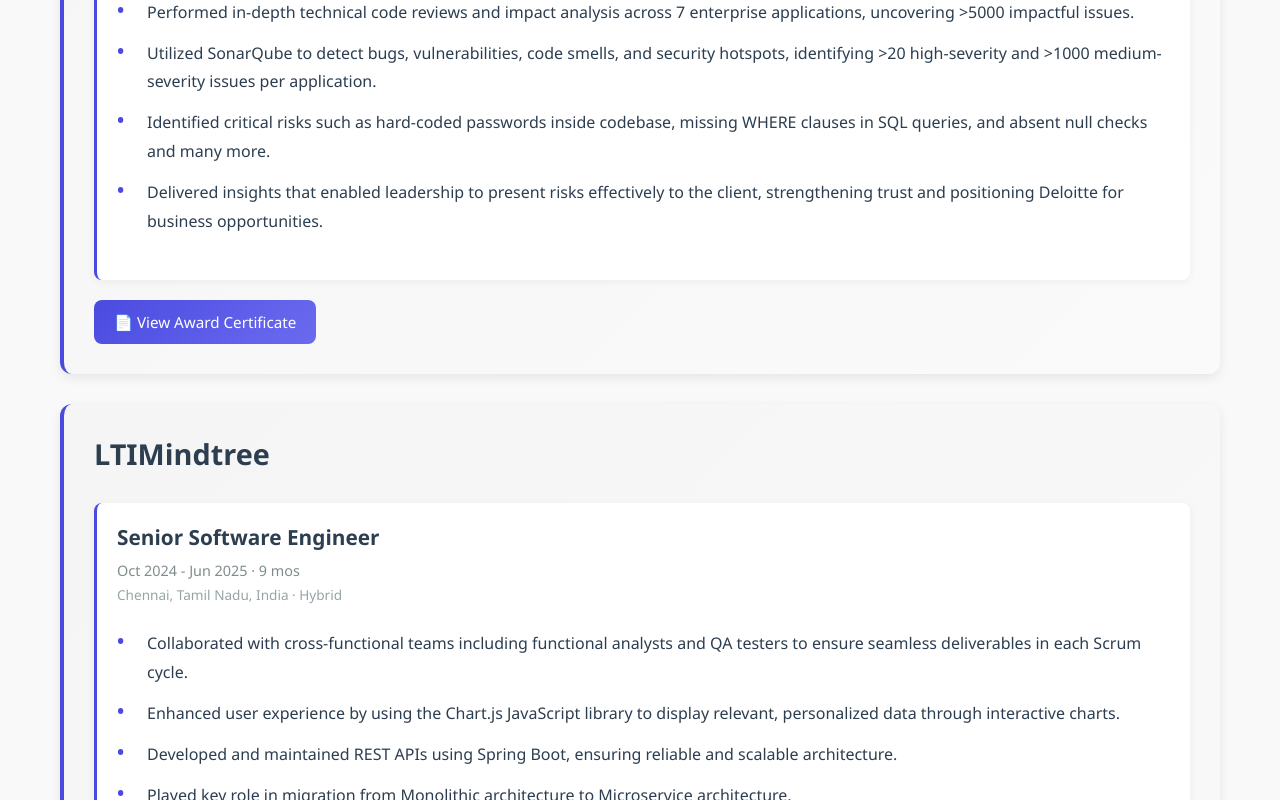
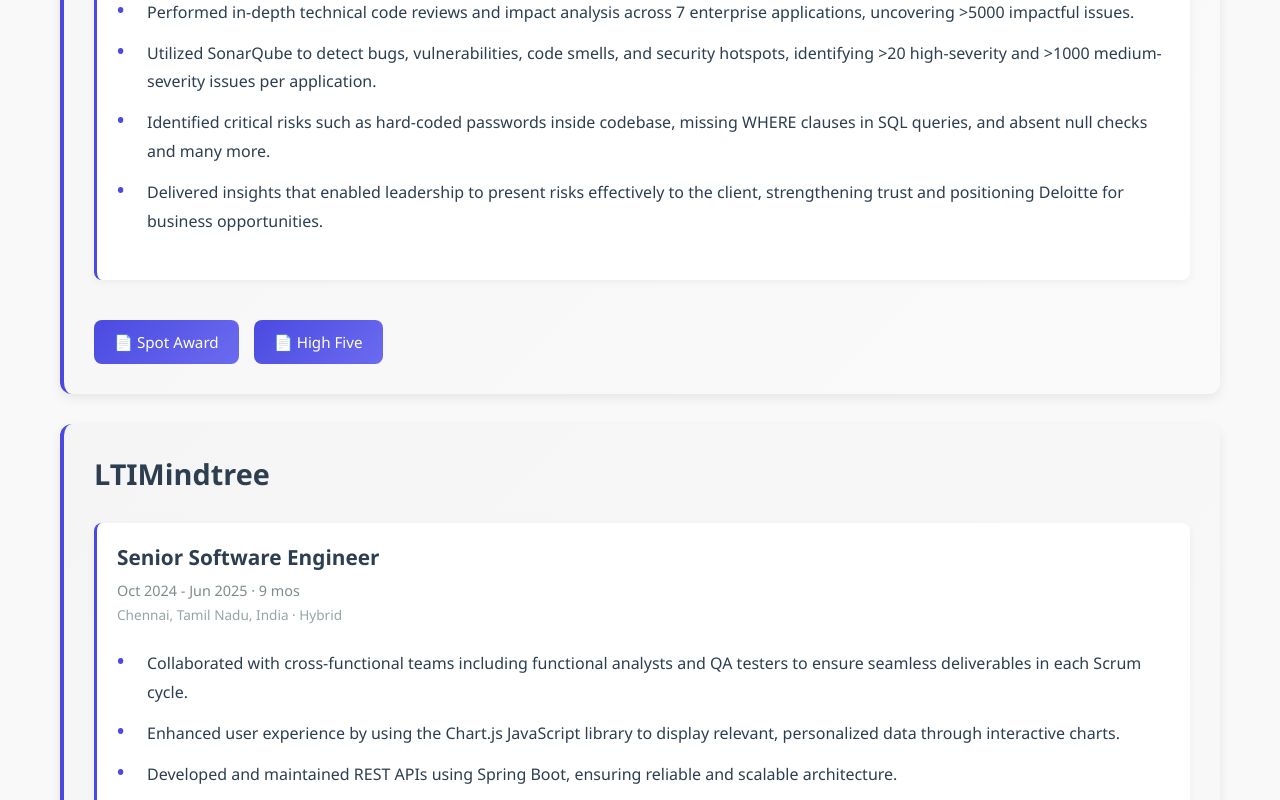
Before and after one commit to pratap8/pratap-profile, a React (Create React App) app: page / in a window 1280 px wide. Shown: the part 1542-2342 px from the top of the page. Built offline with nearby package versions, Linux system fonts and the light colour scheme.

Commit message:
Added High Five certificate

```diff
--- a/src/components/Experience/Experience.css
+++ b/src/components/Experience/Experience.css
@@ -204,6 +204,13 @@
   box-shadow: 0 6px 12px rgba(74, 74, 224, 0.3);
 }
 
+.pdf-buttons-container {
+  display: flex;
+  gap: 15px;
+  margin-top: 20px;
+  flex-wrap: wrap;
+}
+
 /* Responsive Design */
 @media (max-width: 768px) {
   .experience-section {
--- a/src/components/Experience/Experience.jsx
+++ b/src/components/Experience/Experience.jsx
@@ -9,10 +9,18 @@
     {
       company: "Deloitte",
       isCompanyHeader: true,
-      pdf: {
+      pdfs: [
+        {
           src: "/Spot Award.pdf",
-        alt: "Spot Award"
+          alt: "Spot Award",
+          label: "Spot Award"
         },
+        {
+          src: "/High Five.pdf",
+          alt: "High Five",
+          label: "High Five"
+        }
+      ],
       positions: [
         {
           position: "Software Engineer 1 - Client: Verizon (US)",
@@ -108,13 +116,18 @@
                   ))}
                 </div>
 
-                {exp.pdf && (
+                {exp.pdfs && (
+                  <div className="pdf-buttons-container">
+                    {exp.pdfs.map((pdf, idx) => (
                       <div
+                        key={idx}
                         className="pdf-preview-button"
-                    onClick={() => setSelectedPDF(exp.pdf)}
+                        onClick={() => setSelectedPDF(pdf)}
                         style={{ cursor: "pointer" }}
                       >
-                    📄 View Award Certificate
+                        📄 {pdf.label}
+                      </div>
+                    ))}
                   </div>
                 )}
               </div>
```
Lines whose indentation alone changed are shown as unchanged.
